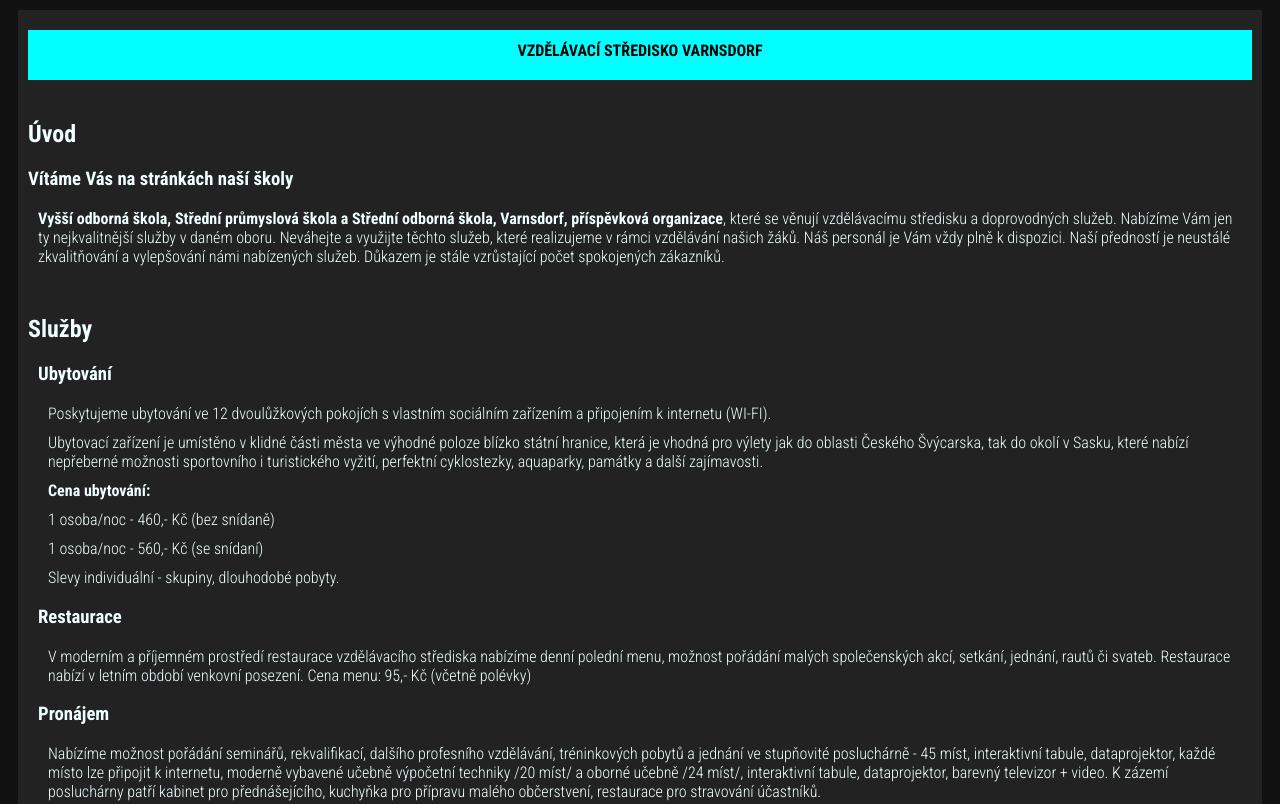
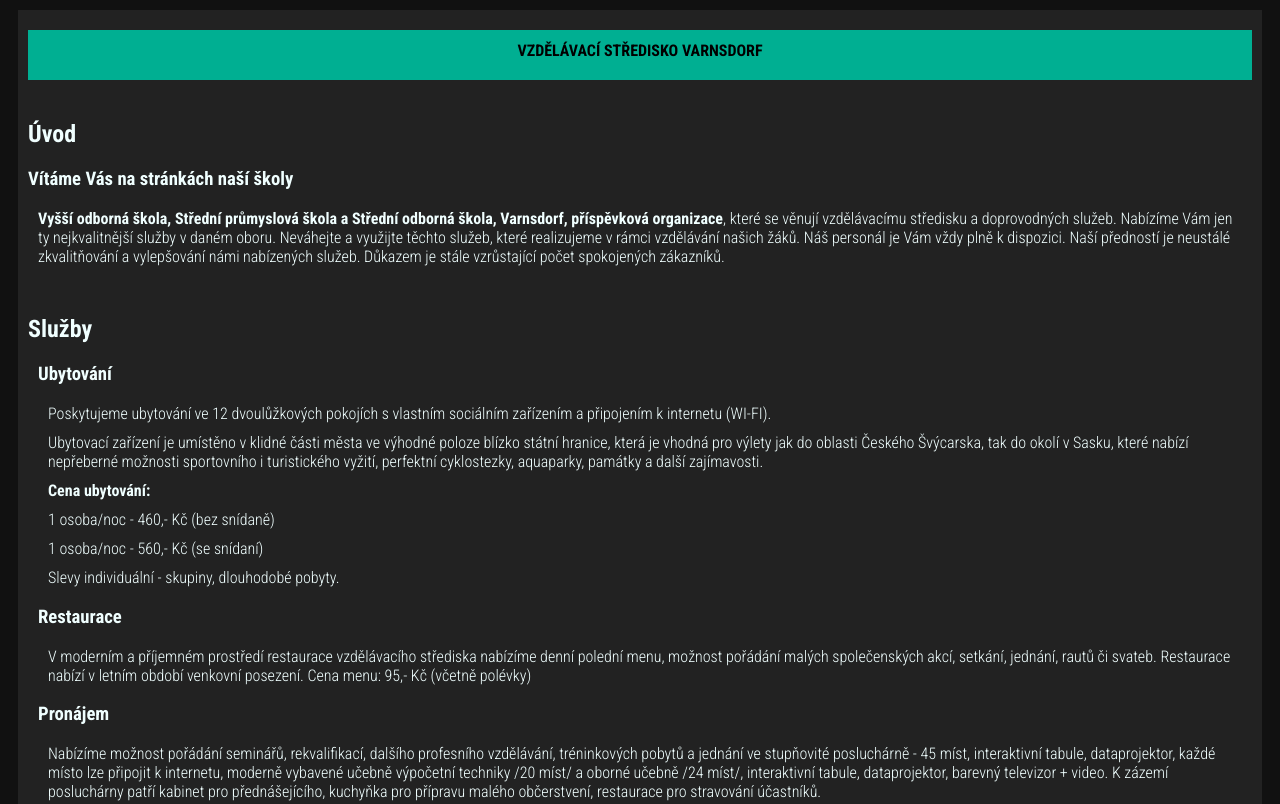
Before and after one commit to ladaliska/Hotel, a plain HTML site: page hotel.skolavdf/index.html in a window 1280 px wide. Shown: the top 804 px of the page. Drawn offline with Linux system fonts and the light colour scheme.

Commit message:
Update index.css

```diff
--- a/hotel.skolavdf/index.css
+++ b/hotel.skolavdf/index.css
@@ -14,7 +14,7 @@ p {
 }
 
 .title {
-  background-color: aqua;
+  background-color: rgb(0, 175, 146);
   height: 50px;
   text-align: center;
   margin-top: 20px;
```
